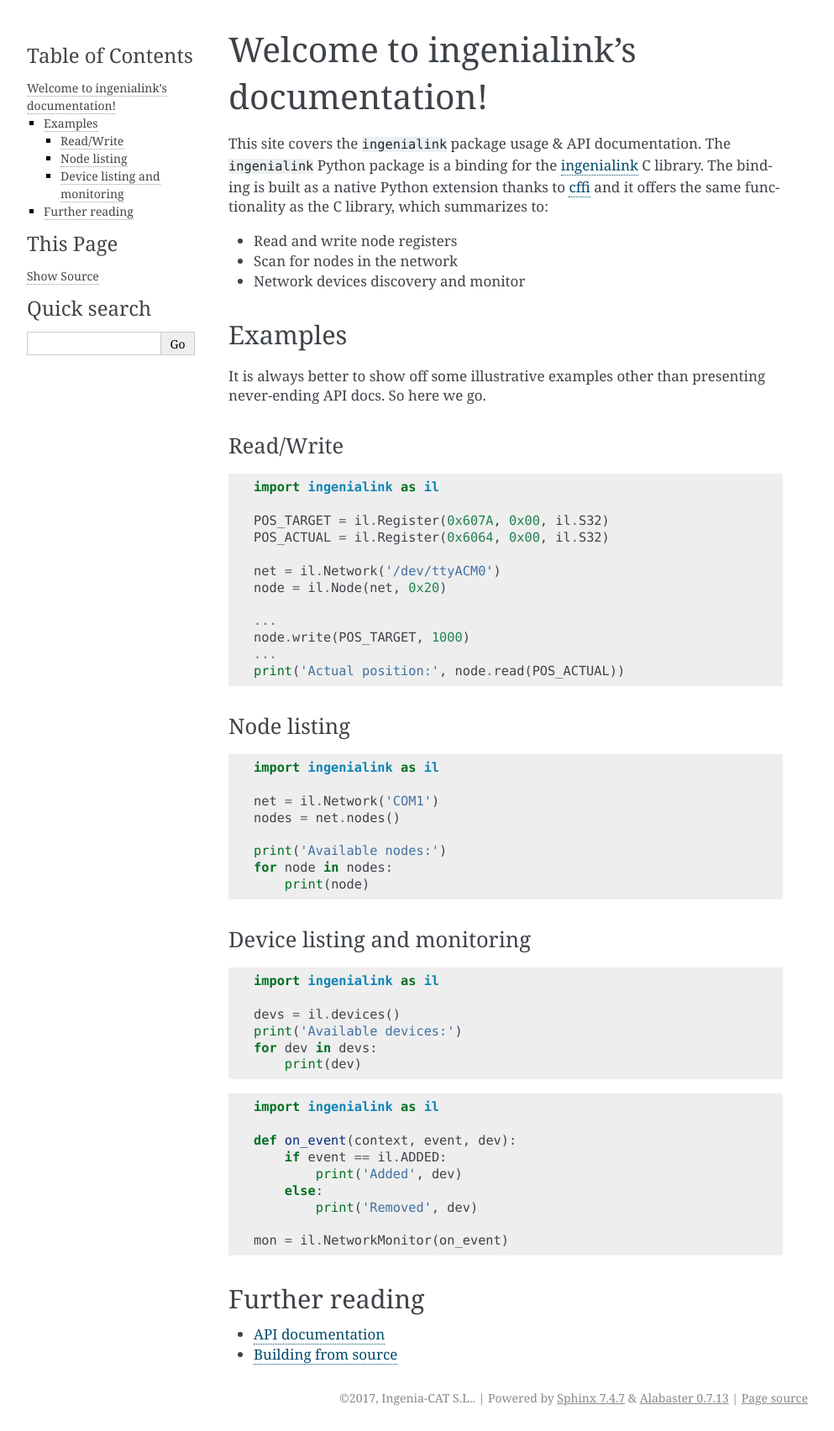
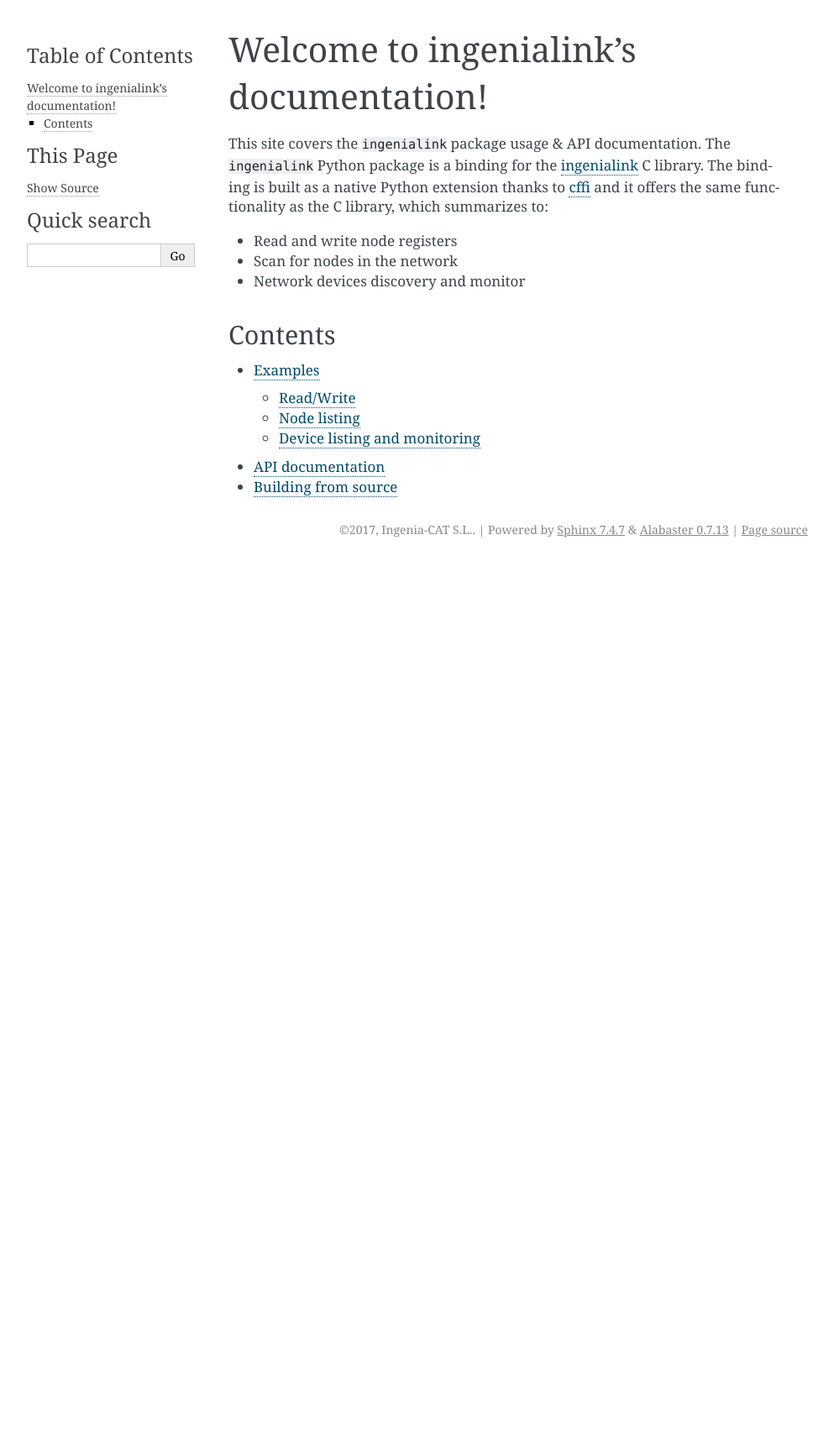
Before and after one commit to ingeniamc/ingenialink-python, a Sphinx documentation site: the page built from docs/index.rst, in a window 1280 px wide. Shown: the whole page at 84% size, without its empty margins (148-1141 px from the left). Built offline with Sphinx 7.4.7, drawn with Linux system fonts in a browser that asks for light colours; after the commit the page ends 900 px from its top, so only the background shows below that.

Commit message:
docs: split examples

```diff
--- a/docs/building.rst
+++ b/docs/building.rst
@@ -1,5 +1,5 @@
 Building from source
---------------------
+====================
 
 In case you need to run the package on a system for which no binary wheels are
 provided, you will need to build the package from source. In order to do so, the
--- a/docs/index.rst
+++ b/docs/index.rst
@@ -1,4 +1,3 @@
-=======================================
 Welcome to ingenialink's documentation!
 =======================================
 
@@ -14,73 +13,12 @@
 .. _ingenialink: https://github.com/ingeniamc/ingenialink
 .. _cffi: https://cffi.readthedocs.io/en/latest/
 
-Examples
+Contents
 --------
-
-It is always better to show off some illustrative examples other than presenting
-never-ending API docs. So here we go.
-
-Read/Write
-~~~~~~~~~~
-
-::
-
-    import ingenialink as il
-
-    POS_TARGET = il.Register(0x607A, 0x00, il.S32)
-    POS_ACTUAL = il.Register(0x6064, 0x00, il.S32)
-
-    net = il.Network('/dev/ttyACM0')
-    node = il.Node(net, 0x20)
-
-    ...
-    node.write(POS_TARGET, 1000)
-    ...
-    print('Actual position:', node.read(POS_ACTUAL))
-
-Node listing
-~~~~~~~~~~~~
-
-::
-
-    import ingenialink as il
-
-    net = il.Network('COM1')
-    nodes = net.nodes()
-
-    print('Available nodes:')
-    for node in nodes:
-        print(node)
-
-Device listing and monitoring
-~~~~~~~~~~~~~~~~~~~~~~~~~~~~~
-
-::
-
-    import ingenialink as il
-
-    devs = il.devices()
-    print('Available devices:')
-    for dev in devs:
-        print(dev)
-
-::
-
-    import ingenialink as il
-
-    def on_event(context, event, dev):
-        if event == il.ADDED:
-            print('Added', dev)
-        else:
-            print('Removed', dev)
-
-    mon = il.NetworkMonitor(on_event)
-
-Further reading
----------------
 
 .. toctree::
     :maxdepth: 2
 
+    examples
     api
     building
```
Also changed, not shown: docs/examples.rst (added, +61 -0 lines).
